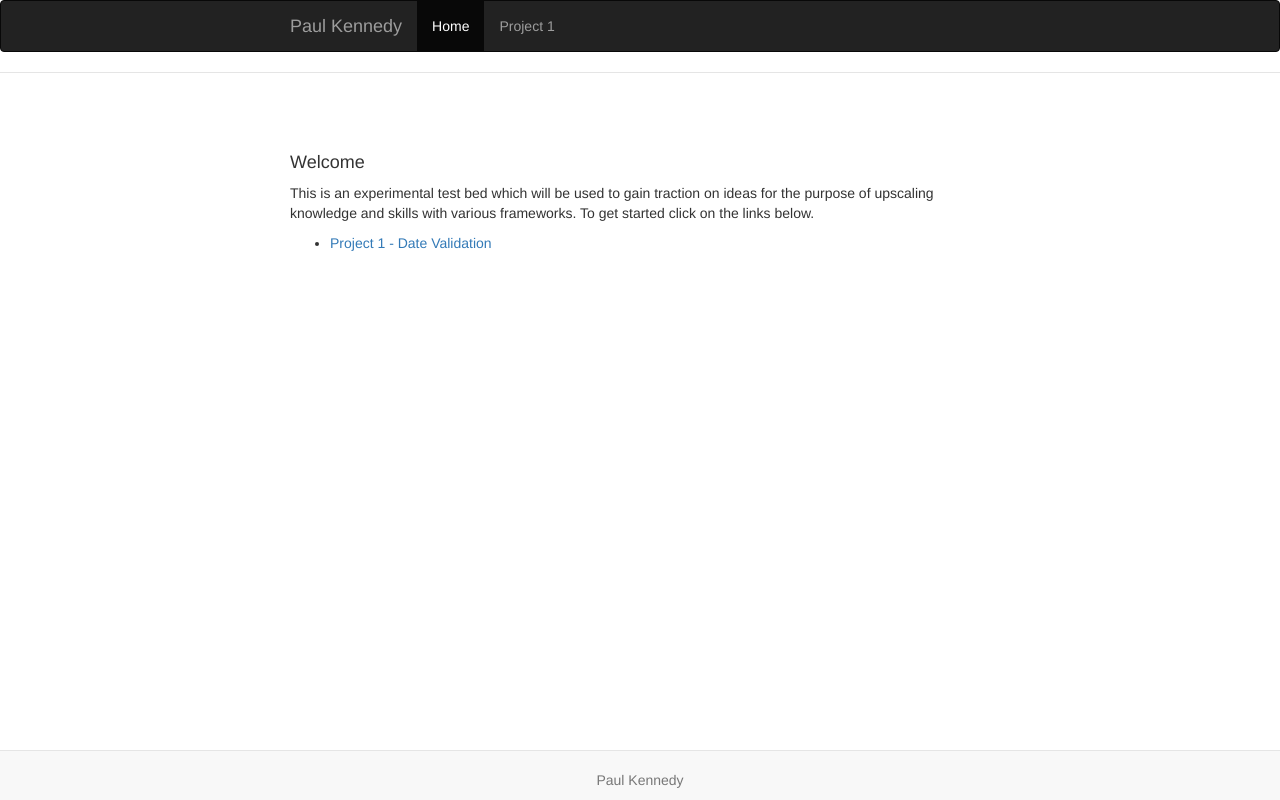
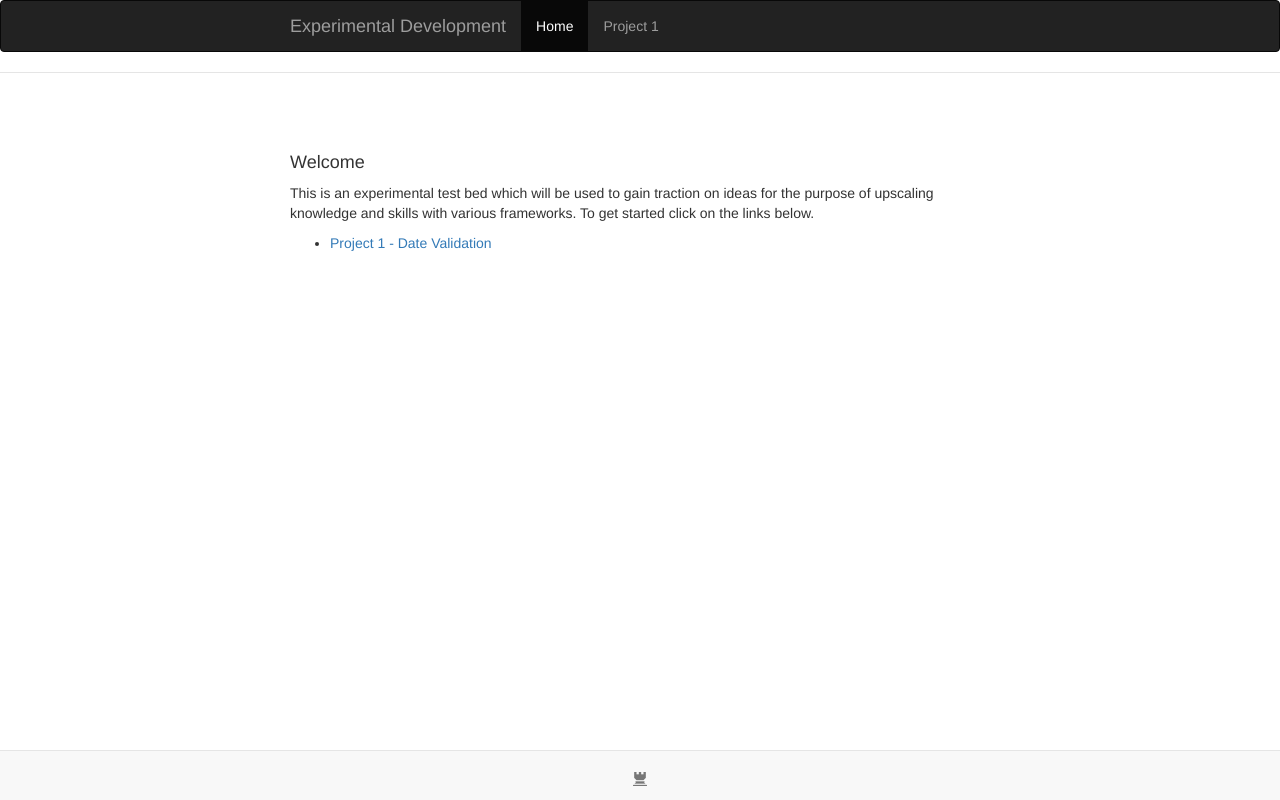
Before and after one commit to PaulKennedyDIT/ExperimentalDevelopment, a website: page app/index.html in a window 1280 px wide. Drawn offline with nearby package versions, Linux system fonts and the light colour scheme; some packages are replaced by stand-ins of ours; files that its build step writes are made by us from their sources; files whose address does not match are found by name.

Commit message:
Updated Layout

```diff
--- a/app/index.html
+++ b/app/index.html
@@ -2,8 +2,8 @@
 <html class="no-js">
   <head>
     <meta charset="utf-8">
-    <title></title>
-    <meta name="description" content="">
+    <title>Experimental Development</title>
+    <meta name="description" content="Experimental Test">
     <meta name="viewport" content="width=device-width">
     <!-- Place favicon.ico and apple-touch-icon.png in the root directory -->
     <!-- build:css(.) styles/vendor.css -->
@@ -14,13 +14,21 @@
     <!-- build:css(.tmp) styles/main.css -->
     <link rel="stylesheet" href="styles/main.css">
     <!-- endbuild -->
+
+     <!-- Google Analytics: change UA-XXXXX-X to be your site's ID -->
+     <script>
+       !function(A,n,g,u,l,a,r){A.GoogleAnalyticsObject=l,A[l]=A[l]||function(){
+       (A[l].q=A[l].q||[]).push(arguments)},A[l].l=+new Date,a=n.createElement(g),
+       r=n.getElementsByTagName(g)[0],a.src=u,r.parentNode.insertBefore(a,r)
+       }(window,document,'script','//www.google-analytics.com/analytics.js','ga');
+
+       ga('create', 'UA-XXXXX-X');
+       ga('send', 'pageview');
+    </script>
   </head>
   <body ng-app="experimentalApp">
-    <!--[if lt IE 7]>
-      <p class="browsehappy">You are using an <strong>outdated</strong> browser. Please <a href="http://browsehappy.com/">upgrade your browser</a> to improve your experience.</p>
-    <![endif]-->
 
-    <!-- Add your site or application content here -->
+    <!-- Site content-->
     <div class="header">
       <div class="navbar navbar-inverse" role="navigation">
         <div class="container">
@@ -33,7 +41,7 @@
               <span class="icon-bar"></span>
             </button>
 
-            <a class="navbar-brand" href="#/">Paul Kennedy</a>
+            <a class="navbar-brand" href="#/">Experimental Development</a>
           </div>
 
           <div class="collapse navbar-collapse" id="js-navbar-collapse">
@@ -46,7 +54,7 @@
         </div>
       </div>
     </div>
-    <!-- Add View -->
+    <!-- Current View -->
     <div class="container">
       <div ng-view=""></div>
     </div>
@@ -54,20 +62,9 @@
     <!-- Footer -->
     <div class="footer navbar navbar-default navbar-fixed-bottom">
       <div class="text-center">
-           <p>Paul Kennedy</p>
+           <span class="glyphicon glyphicon-tower"/>
       </div>
     </div>
-
-    <!-- Google Analytics: change UA-XXXXX-X to be your site's ID -->
-     <script>
-       !function(A,n,g,u,l,a,r){A.GoogleAnalyticsObject=l,A[l]=A[l]||function(){
-       (A[l].q=A[l].q||[]).push(arguments)},A[l].l=+new Date,a=n.createElement(g),
-       r=n.getElementsByTagName(g)[0],a.src=u,r.parentNode.insertBefore(a,r)
-       }(window,document,'script','//www.google-analytics.com/analytics.js','ga');
-
-       ga('create', 'UA-XXXXX-X');
-       ga('send', 'pageview');
-    </script>
 
     <!-- build:js(.) scripts/vendor.js -->
     <!-- bower:js -->
@@ -85,10 +82,10 @@
     <!-- endbower -->
     <!-- endbuild -->
 
-        <!-- build:js({.tmp,app}) scripts/scripts.js -->
-        <script src="scripts/app.js"></script>
-        <script src="scripts/controllers/main.js"></script>
-        <script src="scripts/controllers/project_one.js"></script>
-        <!-- endbuild -->
+    <!-- build:js({.tmp,app}) scripts/scripts.js -->
+    <script src="scripts/app.js"></script>
+    <script src="scripts/controllers/main.js"></script>
+    <script src="scripts/controllers/project_one.js"></script>
+    <!-- endbuild -->
 </body>
 </html>
```
